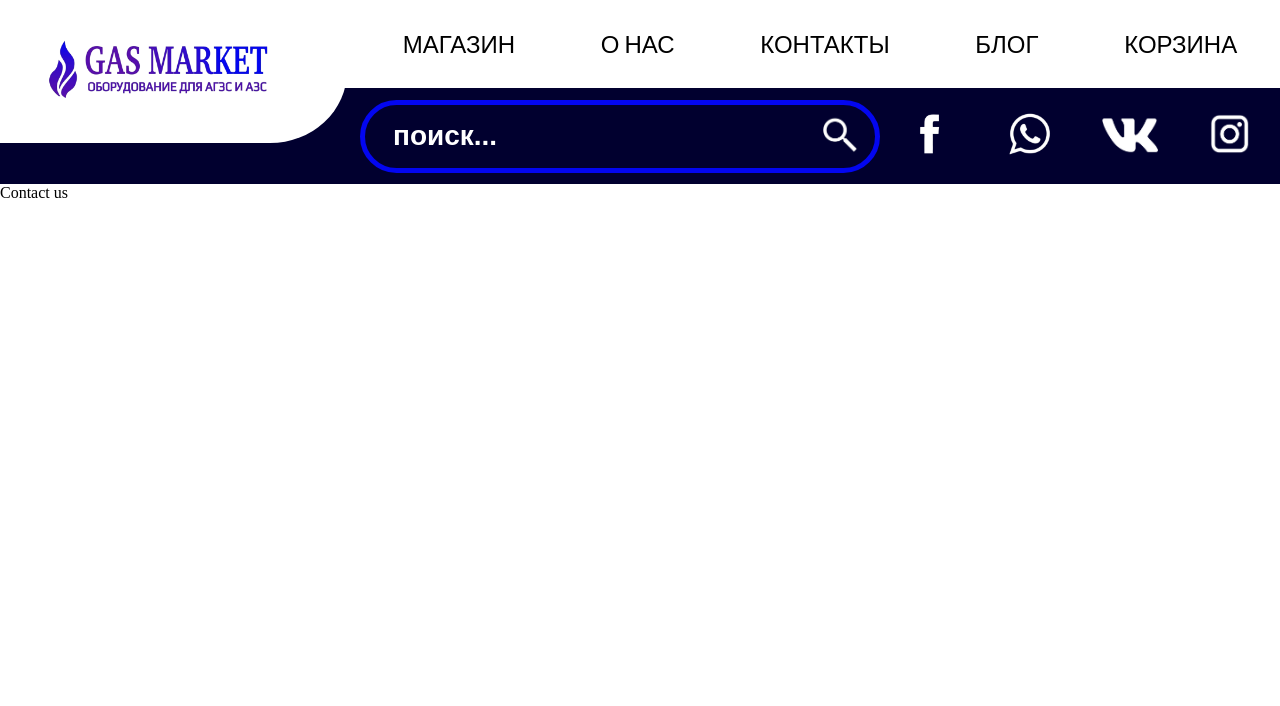
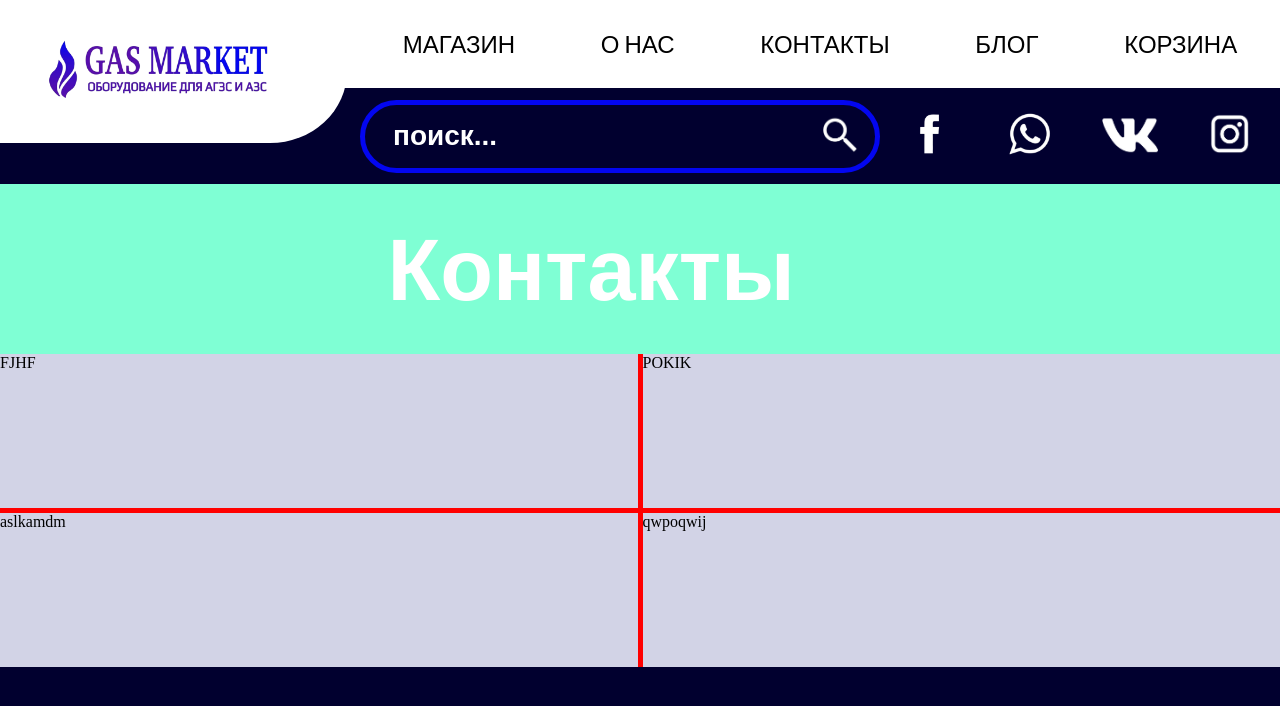
Before and after one commit to Danila267/azsk, a Vue app: page /contacts in a window 1280 px wide. Shown: the top 706 px of the page. Built offline with nearby package versions, Linux system fonts and the light colour scheme.

Commit message:
Contact item list layout

```diff
--- a/src/views/Contacts.vue
+++ b/src/views/Contacts.vue
@@ -1,6 +1,22 @@
 <template>
     <div class="contacts">
-        Contact us
+        <div class="contacts__block">
+            <div class="contacts__block__title">Контакты</div>
+            <div class="contacts__block__list">
+                <div class="contacts__block__list__item">
+                    FJHF
+                </div>
+                <div class="contacts__block__list__item">
+                    POKIK
+                </div>
+                <div class="contacts__block__list__item">
+                    aslkamdm
+                </div>
+                <div class="contacts__block__list__item">
+                    qwpoqwij
+                </div>
+            </div>
+        </div>
     </div>
 </template>
 
@@ -13,12 +29,64 @@ export default {
 <style lang="scss" scoped>
 .contacts {
     width: 100%;
-    height: auto;
+    height: 80vh;
     top: 11.5em;
     position: relative;
     display: flex;
     flex-direction: column;
     //   background-color: blue;
+    justify-content: flex-start;
+    align-items: center;
+    background-color: #01002F;
     z-index: 300;
 }
+.contacts__block {
+    max-width: 1400px;
+    height: auto;
+    // background-color: #afc985;
+    position: relative;
+    display: flex;
+    flex-direction: column;
+    z-index: 300;
+    background-color: aquamarine;
+    align-items: center;
+}
+.contacts__block__title {
+    width: auto;
+    height: auto;
+    position: relative;
+    display: flex;
+    color: #FFFFFF;
+    font-size: 5.4em;
+    font-weight: bold;
+    font-family: 'Outfit', sans-serif;
+    padding-left: 0.35em;
+    padding-top: 0.35em;
+    box-sizing: border-box;
+    right: 5%;
+    //   position: absolute;
+}
+.contacts__block__list {
+    width: 100%;
+    height: auto;
+    display: flex;
+    flex-direction: row;
+    flex-wrap: wrap;
+    justify-content: center;
+    position: relative;
+    background-color: red;
+    margin-top: 2em;
+    gap: 5px;
+}
+.contacts__block__list__item {
+  flex-basis: 500px;
+  height: 154px;
+  background-color: #d2d3e6;
+  display: flex;
+  flex-direction: column;
+  position: relative;
+  transition: all 0.3s ease;
+  overflow: hidden;
+  flex-grow: 1;
+}
 </style>
```
